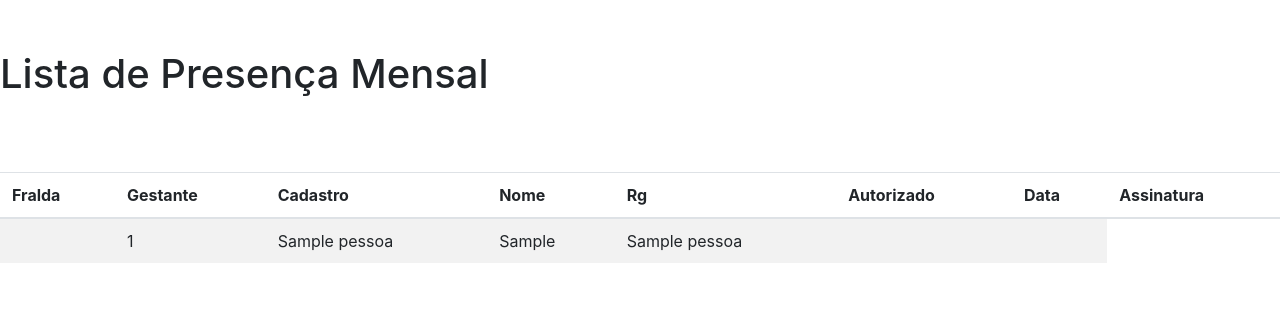
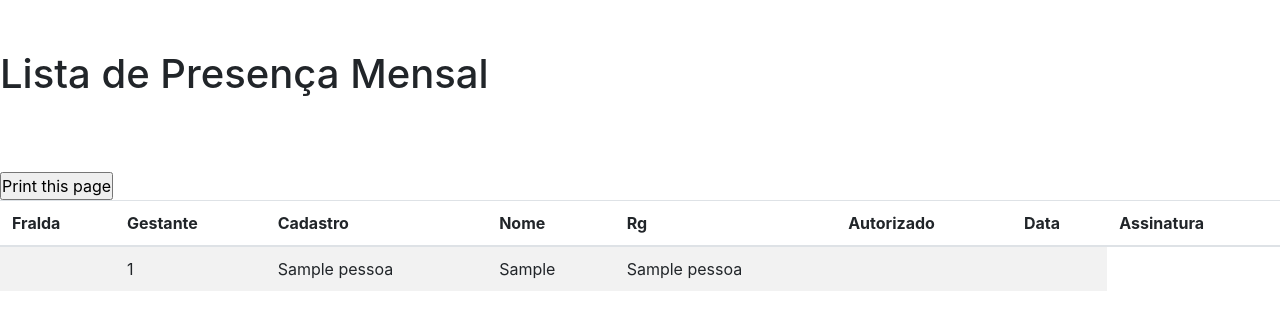
Before and after one commit to FelipeBassetto/Fraternidade, a PHP site: page /presenca.php in a window 1280 px wide. Shown: the top 330 px of the page. Run offline with PHP 8.4, Linux system fonts and the light colour scheme; tables that the repository leaves empty or names only in its code hold one stand-in row (values such as "Sample post"); data that the repository does not hold is empty; some libraries are stand-ins or nearby versions.

Commit message:
update presenca

```diff
--- a/presenca.php
+++ b/presenca.php
@@ -52,5 +52,8 @@
         echo '<td>'.$_POST['data_entrega'].'</td>';
         echo '<td></td>';
       }
+      echo '<form>
+      <input type="button" value="Print this page" onClick="window.print()"/>
+      </form>'
     ?>
   </tbody>
```
